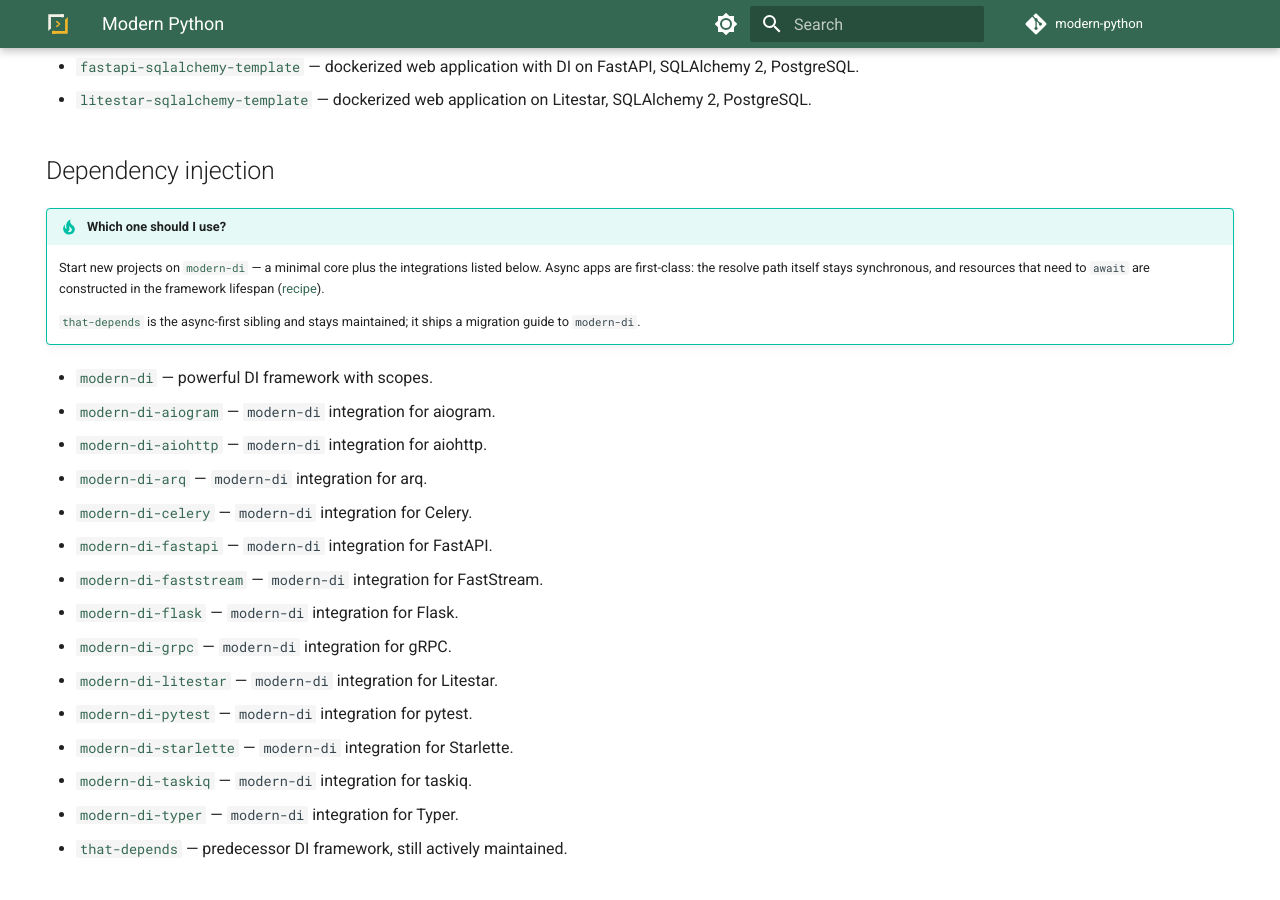
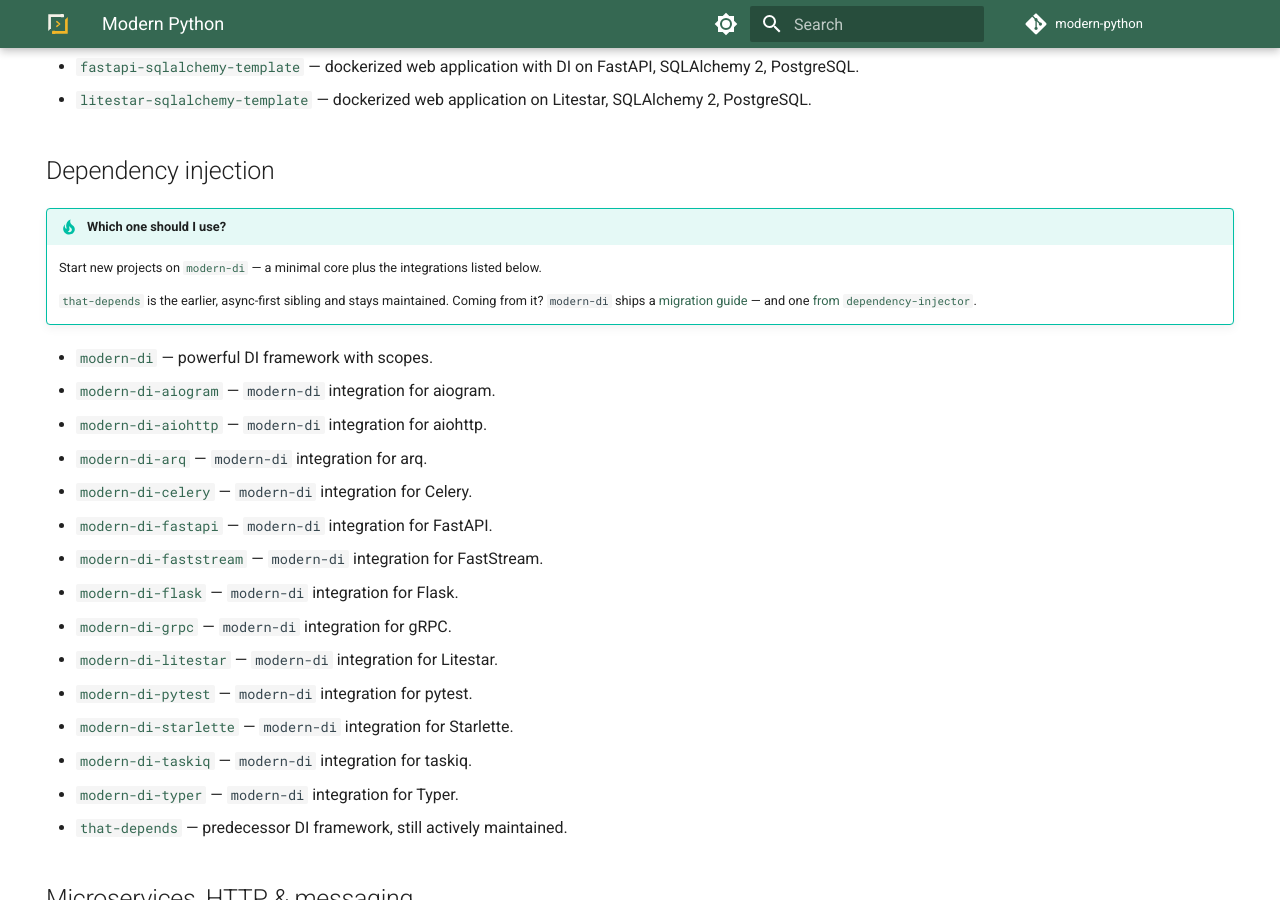
Before and after one commit to modern-python/.github, an MkDocs documentation site: the page built from docs/index.md, in a window 1280 px wide and 900 px high, scrolled down 1384 px. Built offline with MkDocs 1.6.1 and Material for MkDocs 9.7.7, drawn with Linux system fonts in a browser that asks for light colours.

Commit message:
docs: link the migration guide, trim the DI steer
The steer had the migration guide backwards: modern-di ships
migration/from-that-depends.md (and from-dependency-injector.md), while
that-depends' own docs/migration only covers its v2/v3/v4 upgrades. Corrected
the direction and linked both guides.

Also drops the async/resolve-path explanation. The steer answers "which one?";
the design rationale belongs in modern-di's own comparison docs, not on the org
landing page.

```diff
--- a/docs/index.md
+++ b/docs/index.md
@@ -99,13 +99,13 @@
 !!! tip "Which one should I use?"
 
     Start new projects on [`modern-di`](https://github.com/modern-python/modern-di)
-    — a minimal core plus the integrations listed below. Async apps are first-class:
-    the resolve path itself stays synchronous, and resources that need to `await` are
-    constructed in the framework lifespan
-    ([recipe](https://modern-di.modern-python.org/recipes/async-lifespan/)).
+    — a minimal core plus the integrations listed below.
 
-    [`that-depends`](https://github.com/modern-python/that-depends) is the async-first
-    sibling and stays maintained; it ships a migration guide to `modern-di`.
+    [`that-depends`](https://github.com/modern-python/that-depends) is the earlier,
+    async-first sibling and stays maintained. Coming from it? `modern-di` ships a
+    [migration guide](https://modern-di.modern-python.org/migration/from-that-depends/)
+    — and one
+    [from `dependency-injector`](https://modern-di.modern-python.org/migration/from-dependency-injector/).
 
 - [`modern-di`](https://github.com/modern-python/modern-di) — powerful DI framework with scopes.
 - [`modern-di-aiogram`](https://github.com/modern-python/modern-di-aiogram) — `modern-di` integration for aiogram.
```
Also changed, not shown: profile/README.md (+2 -2 lines).
